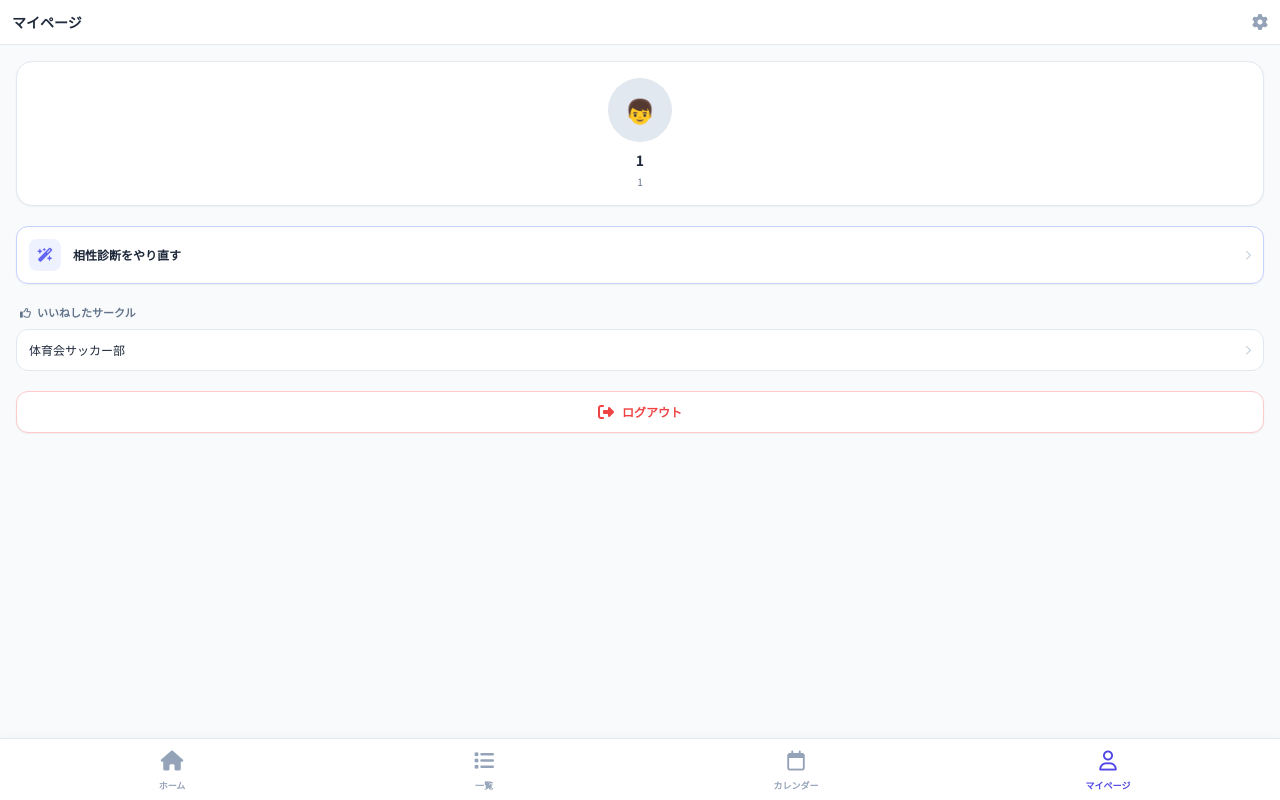
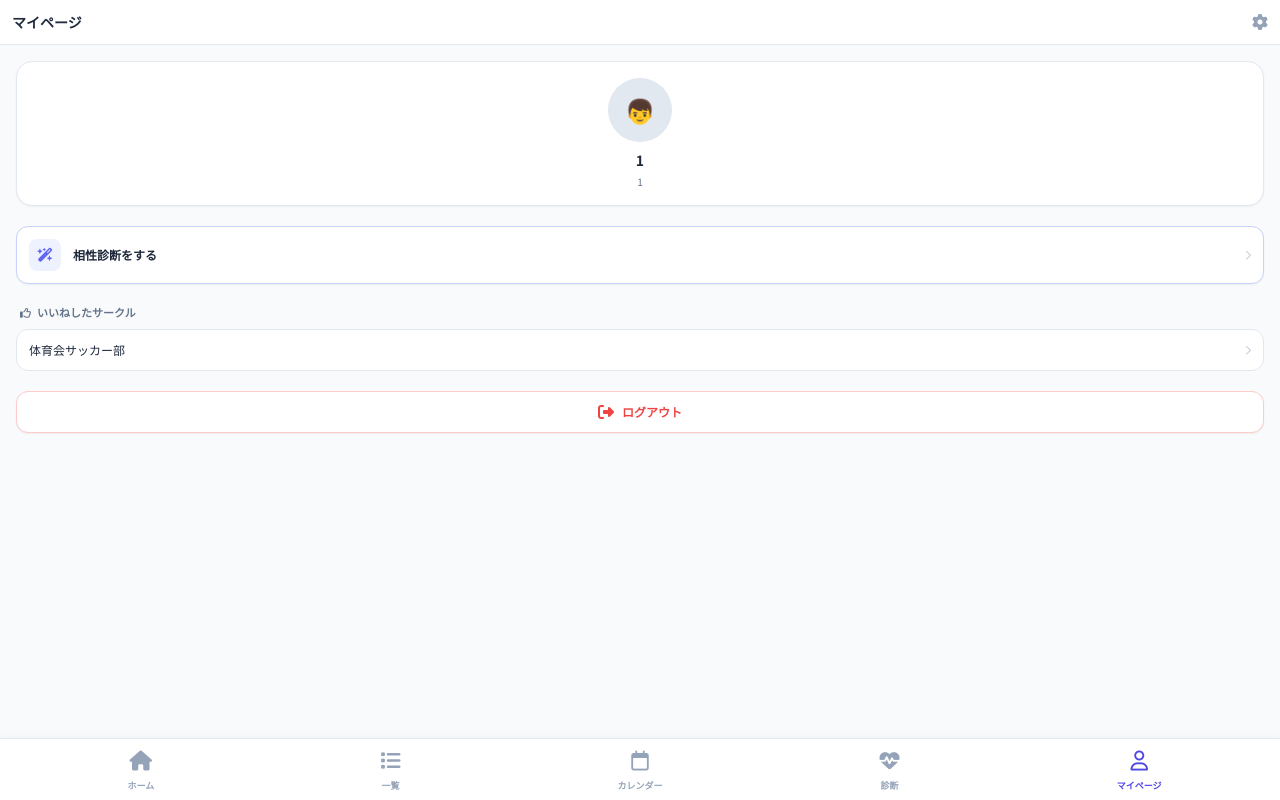
Before and after one commit to Ankou369/circle_search_app, a Flask app: page /profile in a window 1280 px wide. Run offline with Flask 3, Linux system fonts and the light colour scheme; a user stored in the database is signed in; data that the repository does not hold is empty; some libraries are stand-ins or nearby versions.

Commit message:
学生ナビに相性診断を追加（5項目）し、診断結果を履歴保存してマイページに直近1回分（上位3件＋日時）を表示。/diagnostic/result で前回結果を再表示できるようにした

```diff
--- a/app.py
+++ b/app.py
@@ -1,7 +1,8 @@
+import json
 import os
 import sqlite3
 from calendar import monthcalendar
-from datetime import date
+from datetime import date, datetime
 
 from flask import (Flask, flash, g, redirect, render_template, request,
                    send_from_directory, url_for)
@@ -162,6 +163,16 @@ def init_db():
             {diag_cols}
         )
     """)
+    # 相性診断の履歴（マイページで直近1回分を表示するために保存する）
+    db.execute("""
+        CREATE TABLE IF NOT EXISTS diagnostic_history (
+            id INTEGER PRIMARY KEY AUTOINCREMENT,
+            user_id TEXT NOT NULL,
+            answers TEXT,
+            results TEXT,
+            created_at TEXT
+        )
+    """)
     db.commit()
     db.close()
 
@@ -234,6 +245,28 @@ def diagnostic_score(user_answers, circle_row):
     ):
         total += (answer - circle_row[key]) ** 2
     return total
+
+
+def latest_diagnostic(db, user_id):
+    """学生の直近1回の診断結果を返す（無ければ None）。
+
+    results は保存時の順位のまま、サークル名は表示時点のもので解決する。
+    """
+    row = db.execute(
+        "SELECT * FROM diagnostic_history WHERE user_id = ? ORDER BY id DESC LIMIT 1",
+        (user_id,),
+    ).fetchone()
+    if not row:
+        return None
+    results = [
+        {
+            "circle_id": r["circle_id"],
+            "name": circle_display_name(db, r["circle_id"]),
+            "score": r["score"],
+        }
+        for r in json.loads(row["results"])
+    ]
+    return {"created_at": row["created_at"], "results": results}
 
 
 def get_posts(db):
@@ -423,6 +456,7 @@ def profile():
         nav="student",
         active="profile",
         student_info=student_info,
+        latest_diag=latest_diagnostic(db, current_user.id),
     )
 
 
@@ -541,6 +575,24 @@ def diagnostic():
             )
         # スコアが小さい（相性が良い）順、同点は名前順
         results.sort(key=lambda r: (r["score"], r["name"]))
+        if results:
+            # マイページで直近1回分を表示するため、履歴に保存する
+            db.execute(
+                "INSERT INTO diagnostic_history (user_id, answers, results, created_at)"
+                " VALUES (?, ?, ?, ?)",
+                (
+                    current_user.id,
+                    ",".join(str(a) for a in answers),
+                    json.dumps(
+                        [
+                            {"circle_id": r["circle_id"], "score": r["score"]}
+                            for r in results
+                        ]
+                    ),
+                    datetime.now().strftime("%Y-%m-%d %H:%M"),
+                ),
+            )
+            db.commit()
         return render_template(
             "campus_hub/diagnostic_result.html",
             results=results,
@@ -551,6 +603,23 @@ def diagnostic():
         questions=DIAGNOSTIC_QUESTIONS,
         answers={},
         error=None,
+    )
+
+
+@app.route("/diagnostic/result")
+@login_required
+def diagnostic_result():
+    """直近1回の診断結果をもう一度見る（マイページから）。"""
+    if current_type() == "circle_user":
+        return redirect("/leader")
+    db = get_db()
+    latest = latest_diagnostic(db, current_user.id)
+    if latest is None:
+        return redirect("/diagnostic")
+    return render_template(
+        "campus_hub/diagnostic_result.html",
+        results=latest["results"],
+        answers=None,
     )
 
 
--- a/templates/campus_hub/student/navigation.html
+++ b/templates/campus_hub/student/navigation.html
@@ -1,16 +1,19 @@
 <!-- 学生用 下部ナビゲーション（リンクで画面遷移し、選択中タブはサーバー側の active で決める） -->
 <div class="fixed bottom-0 inset-x-0 bg-white border-t border-slate-200 z-30 shadow-[0_-2px_10px_rgba(0,0,0,0.03)]">
     <div class="flex justify-between items-center px-4 py-2">
-        <a href="/" class="w-1/4 flex flex-col items-center gap-1 {{ 'text-brand-600' if active == 'home' else 'text-slate-400 hover:text-slate-700' }}">
+        <a href="/" class="w-1/5 flex flex-col items-center gap-1 {{ 'text-brand-600' if active == 'home' else 'text-slate-400 hover:text-slate-700' }}">
             <i class="fa-solid fa-house text-xl"></i><span class="text-[9px] font-bold">ホーム</span>
         </a>
-        <a href="/list" class="w-1/4 flex flex-col items-center gap-1 {{ 'text-brand-600' if active == 'list' else 'text-slate-400 hover:text-slate-700' }}">
+        <a href="/list" class="w-1/5 flex flex-col items-center gap-1 {{ 'text-brand-600' if active == 'list' else 'text-slate-400 hover:text-slate-700' }}">
             <i class="fa-solid fa-list text-xl"></i><span class="text-[9px] font-bold">一覧</span>
         </a>
-        <a href="/calendar" class="w-1/4 flex flex-col items-center gap-1 {{ 'text-brand-600' if active == 'calendar' else 'text-slate-400 hover:text-slate-700' }}">
+        <a href="/calendar" class="w-1/5 flex flex-col items-center gap-1 {{ 'text-brand-600' if active == 'calendar' else 'text-slate-400 hover:text-slate-700' }}">
             <i class="fa-regular fa-calendar text-xl"></i><span class="text-[9px] font-bold">カレンダー</span>
         </a>
-        <a href="/profile" class="w-1/4 flex flex-col items-center gap-1 {{ 'text-brand-600' if active == 'profile' else 'text-slate-400 hover:text-slate-700' }}">
+        <a href="/diagnostic" class="w-1/5 flex flex-col items-center gap-1 {{ 'text-brand-600' if active == 'diagnostic' else 'text-slate-400 hover:text-slate-700' }}">
+            <i class="fa-solid fa-heart-pulse text-xl"></i><span class="text-[9px] font-bold">診断</span>
+        </a>
+        <a href="/profile" class="w-1/5 flex flex-col items-center gap-1 {{ 'text-brand-600' if active == 'profile' else 'text-slate-400 hover:text-slate-700' }}">
             <i class="fa-regular fa-user text-xl"></i><span class="text-[9px] font-bold">マイページ</span>
         </a>
     </div>
--- a/templates/campus_hub/student/profile.html
+++ b/templates/campus_hub/student/profile.html
@@ -13,13 +13,36 @@
             <p class="text-[10px] text-slate-500 mt-1">{{ student_info.faculty if student_info and student_info.faculty else '' }} {{ current_user.id }}</p>
         </div>
 
+        {% if latest_diag %}
+        <div class="bg-white border border-brand-200 p-4 rounded-2xl shadow-sm">
+            <div class="flex items-center justify-between mb-2">
+                <h4 class="text-xs font-bold text-slate-800"><i class="fa-solid fa-wand-magic-sparkles text-brand-500 mr-1.5"></i>最近の相性診断</h4>
+                <span class="text-[10px] text-slate-400">{{ latest_diag.created_at }}</span>
+            </div>
+            <div class="divide-y divide-slate-100">
+                {% for r in latest_diag.results[:3] %}
+                <a href="/circle/{{ r.circle_id }}" class="flex items-center gap-2 py-2">
+                    <span class="text-[11px] font-black {% if loop.first %}text-brand-500{% else %}text-slate-400{% endif %} w-8">第{{ loop.index }}位</span>
+                    <span class="flex-1 text-xs font-bold text-slate-800">{{ r.name }}</span>
+                    <span class="text-[10px] font-bold text-slate-400">スコア {{ r.score }}</span>
+                    <i class="fa-solid fa-chevron-right text-slate-300 text-[10px]"></i>
+                </a>
+                {% endfor %}
+            </div>
+            <div class="flex gap-2 mt-3">
+                <a href="/diagnostic/result" class="flex-1 text-center bg-brand-500 text-white text-[11px] font-bold py-2 rounded-lg">結果を全部見る</a>
+                <a href="/diagnostic" class="flex-1 text-center bg-white border border-slate-200 text-slate-600 text-[11px] font-bold py-2 rounded-lg">やり直す</a>
+            </div>
+        </div>
+        {% else %}
         <a href="/diagnostic" class="w-full bg-white border border-brand-200 p-3 rounded-xl flex items-center justify-between shadow-sm active:scale-95 transition">
             <div class="flex items-center gap-3">
                 <div class="w-8 h-8 rounded-lg bg-brand-50 text-brand-500 flex items-center justify-center"><i class="fa-solid fa-wand-magic-sparkles text-sm"></i></div>
-                <div class="text-left"><h4 class="text-xs font-bold text-slate-800">相性診断をやり直す</h4></div>
+                <div class="text-left"><h4 class="text-xs font-bold text-slate-800">相性診断をする</h4></div>
             </div>
             <i class="fa-solid fa-chevron-right text-slate-300 text-[10px]"></i>
         </a>
+        {% endif %}
 
         <div>
             <h4 class="text-[11px] font-bold text-slate-500 mb-2 px-1"><i class="fa-regular fa-thumbs-up mr-1.5"></i>いいねしたサークル</h4>
```
Also changed, not shown: README.md.
